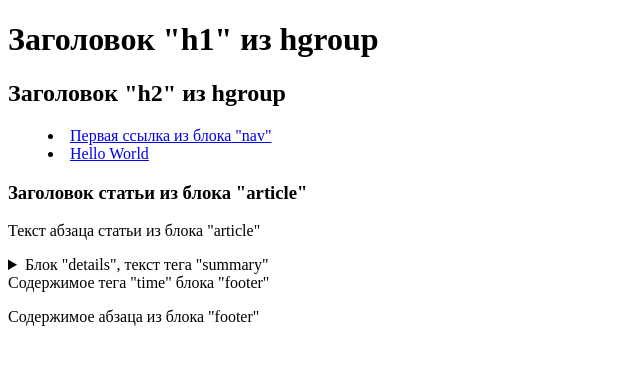
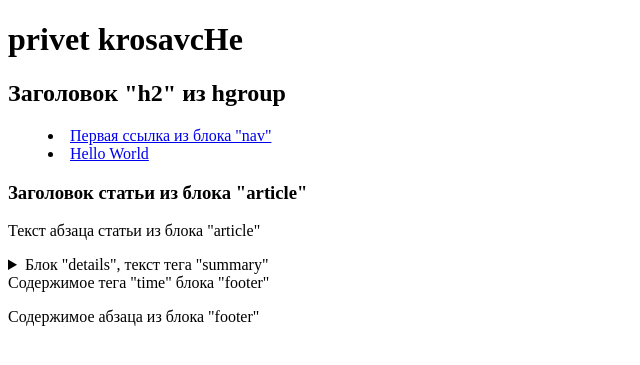
Before and after one commit to Ilja-Weber/gebraucht-verkaufen, a PHP site: page / in a window 1280 px wide. Shown: the top 365 px of the page, without its empty margins (0-640 px from the left). Run offline with PHP 8.4, Linux system fonts and the light colour scheme.

Commit message:
third commit

```diff
--- a/index.php
+++ b/index.php
@@ -7,7 +7,8 @@
   <body>
     <header>
       <hgroup>
-         <h1>Заголовок "h1" из hgroup</h1>
+
+         <h1>privet krosavcHe</h1>
          <h2>Заголовок "h2" из hgroup</h2>
       </hgroup>
     </header>
```
